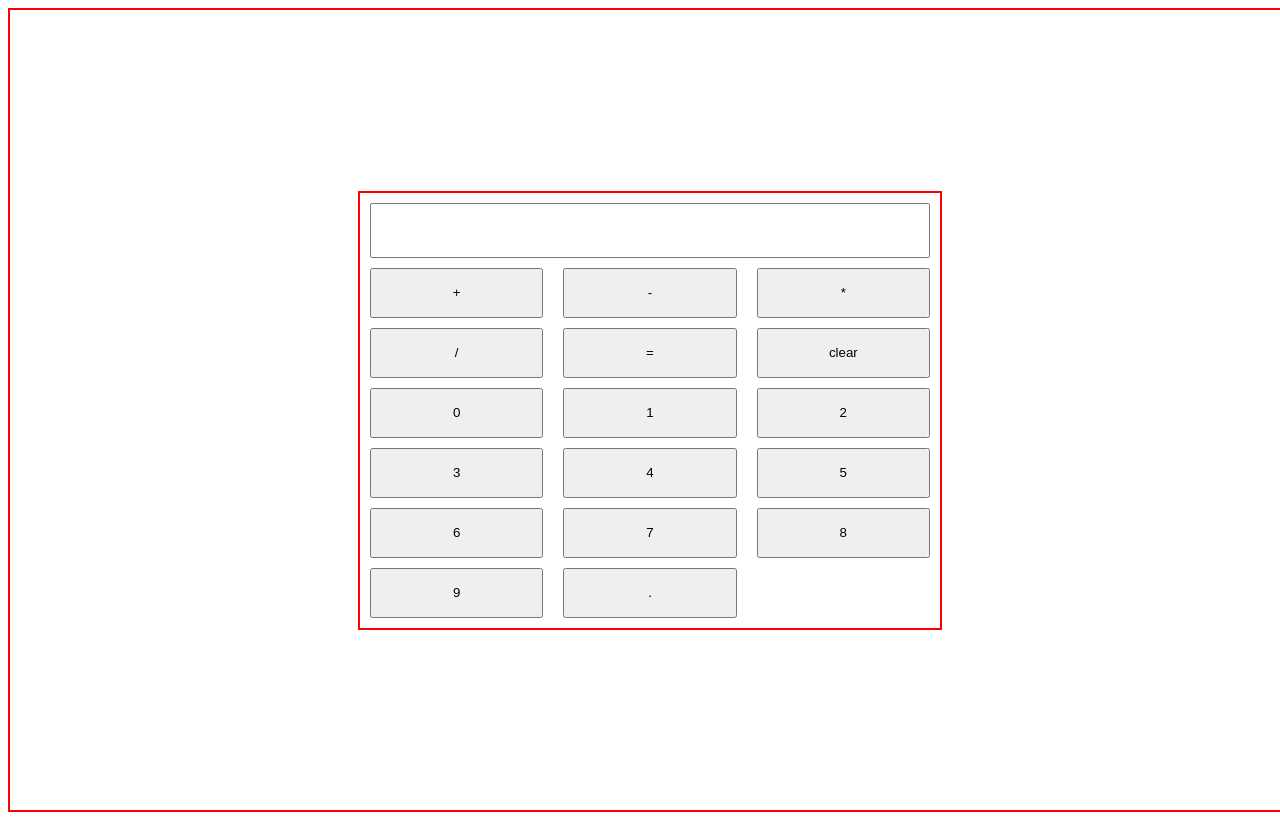
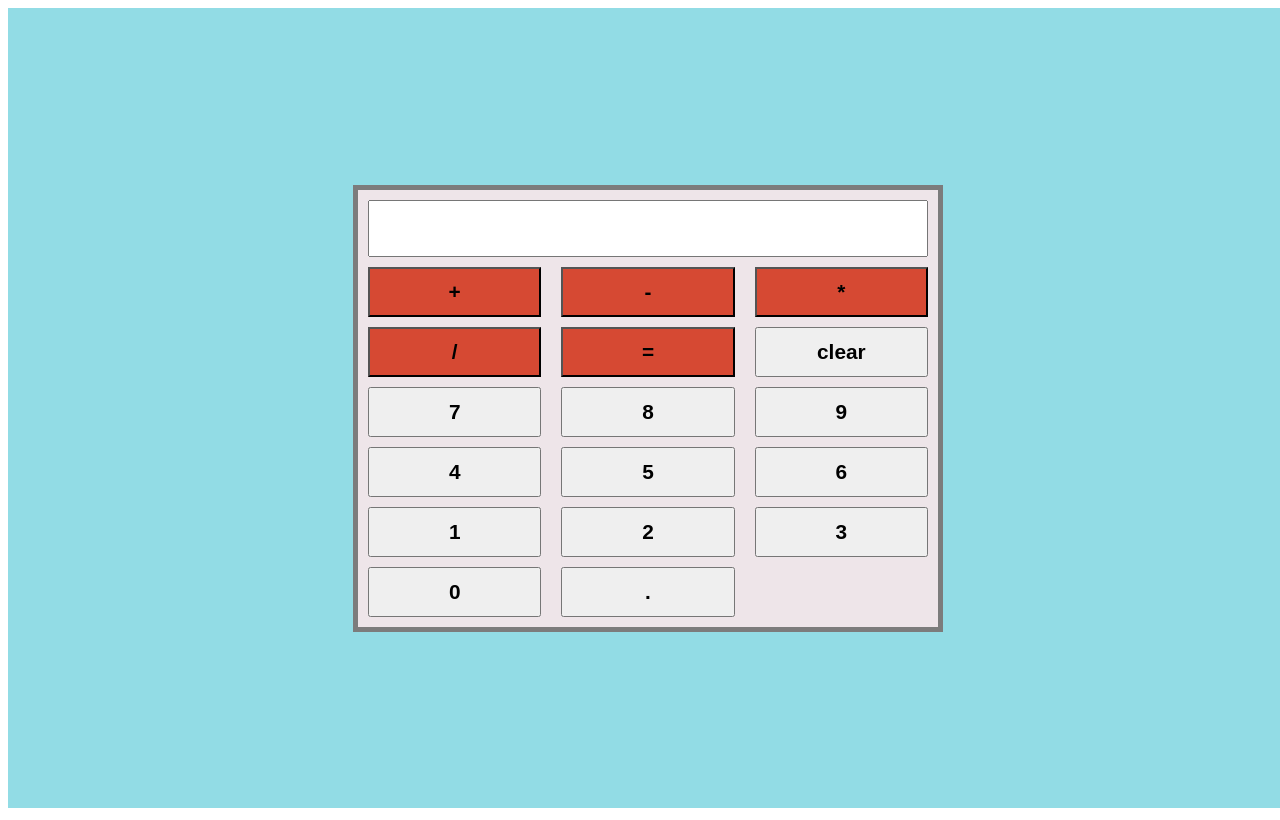
Before and after one commit to cam5674/Calculator, a plain HTML site: page index.html in a window 1280 px wide. Drawn offline with Linux system fonts and the light colour scheme.

Commit message:
UI changes and fix precedence errors

```diff
--- a/index.html
+++ b/index.html
@@ -12,23 +12,23 @@
         <div class="calculator">
             <div class="buttons">
             <input id="display" type="text" readonly aria-label="Calculator display">
-            <button type="button" id ="add">+</button>
-            <button type="button" id ="minus">-</button>
-            <button type="button" id ="multiply">*</button>
-            <button type="button"id ="divide">/</button>
-            <button type="button" id ="equal">=</button>
-            <button type="button" id ="clear">clear</button>
-            <button type="button" id ="0">0</button>
-            <button type="button" id ="1">1</button>
-            <button type="button" id ="2">2</button>
-            <button type="button" id ="3">3</button>
-            <button type="button" id ="4">4</button>
-            <button type="button" id ="5">5</button>
-            <button type="button" id ="6">6</button>
-            <button type="button" id ="7">7</button>
-            <button type="button" id ="8">8</button>
-            <button type="button" id ="9">9</button>
-            <button type="button" id =".">.</button>
+            <button type="button" id ="add" class="btn op">+</button>
+            <button type="button" id ="minus" class="btn op">-</button>
+            <button type="button" id ="multiply" class="btn op">*</button>
+            <button type="button" id ="divide" class="btn op">/</button>
+            <button type="button" id ="equal" class="btn op">=</button>
+            <button type="button" id ="clear" class="btn action">clear</button>
+            <button type="button" id ="7" class="btn digit">7</button>
+            <button type="button" id ="8" class="btn digit">8</button>
+            <button type="button" id ="9" class="btn digit">9</button>
+            <button type="button" id ="4" class="btn digit">4</button>
+            <button type="button" id ="5" class="btn digit">5</button>
+            <button type="button" id ="6" class="btn digit">6</button>
+            <button type="button" id ="1" class="btn digit">1</button>
+            <button type="button" id ="2" class="btn digit">2</button>
+            <button type="button" id ="3" class="btn digit">3</button>
+            <button type="button" id ="0" class="btn digit">0</button>
+            <button type="button" id ="." class="btn digit">.</button>
             </div>
         </div>
 
--- a/script.js
+++ b/script.js
@@ -1,4 +1,3 @@
-// TODO:round answers with long decimals
 
 function add(a,b) {
     return a + b
@@ -44,7 +43,8 @@ const cal = {
     operands:[],
     operators:[],
     token: "",
-    prev: {op: null, number: null}
+    prev: {op: null, number: null},
+    resultDisplayed: false
 }
 
 // clears cal object
@@ -54,6 +54,7 @@ function clearCal () {
     cal.token = "";
     cal.prev.op = null;
     cal.prev.number = null;
+    cal.resultDisplayed = false;
 }
 
 const operations = ["+", "-", "/", "*"]
@@ -79,10 +80,15 @@ buttons.forEach(button => {
 
         // check if digit and then append to the token string
         if (digit) {
+            if (cal.resultDisplayed && cal.operators.length == 0) {
+                clearCal();
+                display.value = "";
+            }
             if (text === "." && cal.token.includes("." )) return;
             cal.token += text;
             display.value = cal.token
-            return
+            cal.resultDisplayed = false;
+            return;
         }
         // wipes out existing data
         if (clear) {
@@ -110,10 +116,11 @@ buttons.forEach(button => {
             cal.token = "";
             }
             console.log(cal)
+
             // get incoming operator and compare it to the top of the stack
             // check precedence and complete computation until the stack is empty
+            while (cal.operators.length > 0 && cal.precedence[cal.operators.at(-1)] >= cal.precedence[op]){
 
-            while (cal.operators.length > 0 && cal.precedence[cal.operators.at(-1)] >= cal.precedence[op]){
                 // get sign, right and left operand
                 console.log(cal)
                 const sign = cal.operators.pop();
@@ -124,6 +131,7 @@ buttons.forEach(button => {
                 if (a === undefined || b === undefined) {
                     break;
                 }
+
                 // get result and push result to operands
                 const result = operate(a,b,sign);
                 if (Number.isNaN(result)){
@@ -146,6 +154,7 @@ buttons.forEach(button => {
             if (cal.operands.length === 0 && cal.token === ""){
                 return;
             }
+
             // check for double equal sign
             if (
                 cal.operands.length === 0 &&
@@ -160,6 +169,7 @@ buttons.forEach(button => {
                 cal.token = "";
                 cal.token += String(result);
                 display.value = result;
+                cal.resultDisplayed = true;
                 console.log(cal)
                 return;
 
@@ -171,8 +181,14 @@ buttons.forEach(button => {
             cal.token = "";
             }
 
+            // guard for "5 + ="
+            if (cal.operators.length > 0 && cal.operands.length == 1) {
+                cal.operands.push(cal.operands[0])
+            }
+
             // clear the stack and append the result to operands
             while (cal.operators.length > 0) {
+
                  // get sign, right and left operand
                 console.log(cal)
                 const sign = cal.operators.pop();
@@ -192,15 +208,18 @@ buttons.forEach(button => {
                     clearCal();
                     return;
                 }
+                cal.operands.push(result)
                 console.log(`After while loop ${cal}`)
                 console.log(cal)
                 cal.token = String(result);
                 display.value = result
+                cal.resultDisplayed = true;
 
                 // record operand and operator in prev
                 cal.prev.op = sign;
                 cal.prev.number = b;
             }
+            cal.operands.length = 0;
 
         }
 
--- a/style.css
+++ b/style.css
@@ -1,11 +1,40 @@
 .container {
+    background-color: #92DCE5;
     display: flex;
     width: 100vw;
     height: 100vh;
     justify-content: center;
     align-content: center;
     align-items: center;
-    border: 2px solid red;
+}
+
+.calculator {
+    background-color: #EEE5E9;
+
+}
+.btn.op {
+    background: #D64933;
+}
+
+
+.btn {
+    font-size: 1.2rem;
+    font-weight: 600;
+}
+
+.btn.digit {
+    font-size: 1.3rem;
+    font-weight: 700;
+}
+
+.btn.op {
+    font-size: 1.3rem;
+    font-weight: 700;
+}
+
+.btn.action {
+    font-size: 1.3rem;
+    font-weight: 700;
 }
 
 .calculator .buttons {
@@ -14,7 +43,7 @@
 
     display: flex;
     flex-wrap: wrap;
-    border: 2px solid red;
+    border: 5px solid #7c7c7c;
 
     justify-content: flex-start;
     align-items: flex-start;
@@ -39,5 +68,9 @@
     width: auto;
     height: auto;
     padding: 8px 10px;
+    font-family: inherit;
+    font-size: 2rem;
+    font-weight: 700;
+
 
 }
```
Also changed, not shown: tests/calculator.test.js (added).
